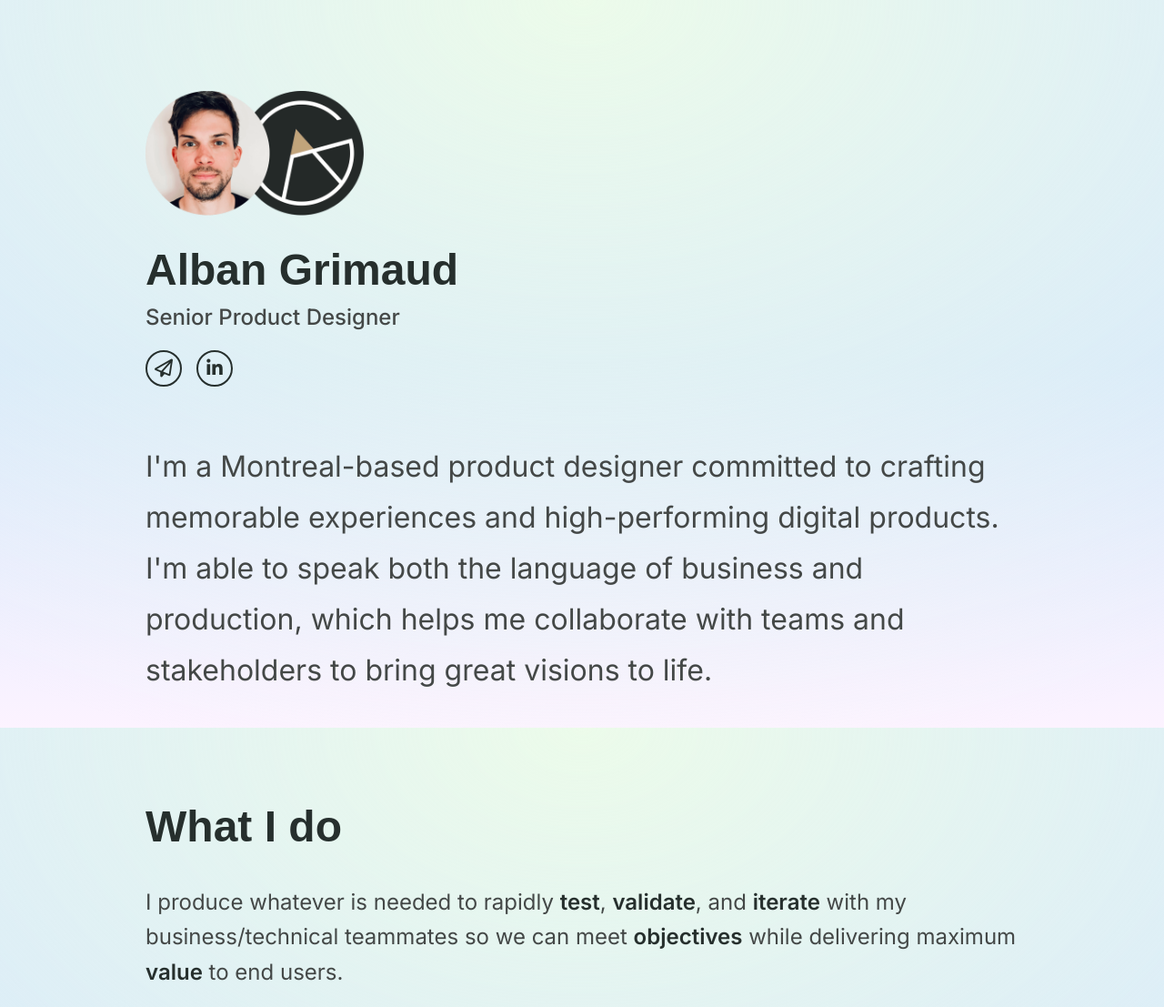
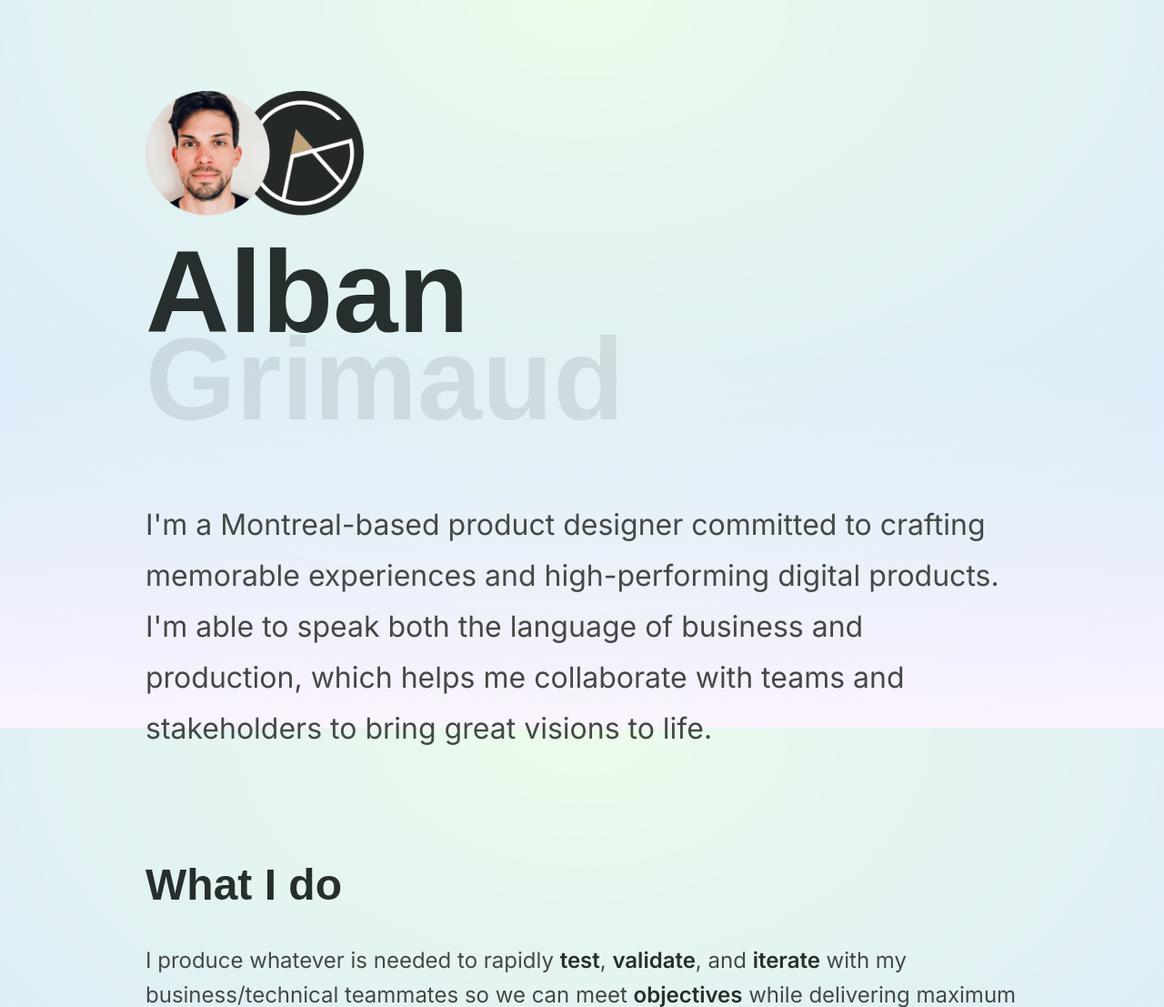
Before and after one commit to agrimaud/agrimaud.github.io, a PHP site: page / in a window 1280 px wide. Shown: the top 1107 px of the page at 91% size. Run offline with PHP 8.4, Linux system fonts and the light colour scheme; some libraries are stand-ins or nearby versions; some web fonts are replaced.

Commit message:
Update ui

```diff
--- a/index.html
+++ b/index.html
@@ -38,12 +38,12 @@
       <section class="profile">
             <img src="assets/profile-new 3.png" alt="">
             <div class="profile-info">
-              <h1>Alban Grimaud</h1>
+              <h1>Alban <br><span>Grimaud</span></h1>
               <h2>Senior Product Designer</h2>
-              <div id="profile-links">
+              <!-- <div id="profile-links">
                 <a href="mailto:alban.grimaud@gmail.com" alt="alban.grimaud@gmail.com" id="send-icon"><i class="fa-regular fa-paper-plane"></i></a>
                 <a href="http://bit.ly/2BjYlBx" alt="Linkedin" target="_blank" id="linkedin-icon"><i class="fa-brands fa-linkedin-in"></i></a>
-              </div>
+              </div> -->
           </div>
           <div class="summary">
             <p>I'm a Montreal-based product designer committed to crafting memorable experiences and high-performing digital products. I'm able to speak both the language of business and production, which helps me collaborate with teams and stakeholders to bring great visions to life.</p>
--- a/scss/index.css
+++ b/scss/index.css
@@ -38,11 +38,22 @@ h1 {
   font-family: "Phudu", sans-serif;
   margin-bottom: 8px;
   color: #262f2d;
-  font-size: 3rem;
+  font-size: 7rem;
+  line-height: 4rem;
   font-weight: 900;
+}
+@media screen and (min-width: 767px) {
+  h1 {
+    font-size: 8rem;
+    line-height: 4rem;
+  }
+}
+h1 span {
+  opacity: 10%;
 }
 
 h2 {
+  display: none;
   margin-bottom: 16px;
   font-family: "Inter", sans-serif;
   font-weight: 500;
@@ -86,32 +97,35 @@ p {
     width: 960px;
   }
 }
-.profile .profile-info {
+
+.profile-info {
   margin-bottom: 60px;
   display: flex;
   flex-direction: column;
   gap: 8px;
 }
-.profile .profile-info p {
+.profile-info p {
   margin-bottom: 24px;
   opacity: 0.7;
 }
-.profile .profile-info p i {
+.profile-info p i {
   margin-right: 8px;
   color: #444847;
 }
-.profile #profile-links {
+
+#profile-links {
   display: flex;
   flex-direction: row;
   gap: 0px;
 }
-.profile .summary p {
+
+.summary p {
   font-size: 2rem;
   line-height: 3.5rem;
   font-weight: 400;
   color: #444847;
 }
-.profile .summary span {
+.summary span {
   font-size: 2.8rem;
   margin-bottom: 40px;
   line-height: 5rem;
@@ -119,15 +133,16 @@ p {
   color: #262f2d;
 }
 @media screen and (min-width: 767px) {
-  .profile .summary span {
+  .summary span {
     font-size: 3rem;
     line-height: 4.5rem;
   }
 }
-.profile .summary h3 {
+.summary h3 {
   margin-bottom: 80px;
 }
-.profile #profile-links a {
+
+#profile-links a {
   border: 2px solid #262f2d;
   border-radius: 50%;
   width: 40px;
@@ -138,27 +153,24 @@ p {
   text-decoration: none;
   margin-right: 16px;
 }
-.profile #profile-links a :hover {
+#profile-links a :hover {
   opacity: 60%;
 }
-.profile i {
+
+i {
   vertical-align: center;
   text-align: center;
   color: #262f2d;
 }
-.profile img {
+
+img {
   width: 160px;
-  margin-bottom: 32px;
+  margin-bottom: 48px;
 }
 @media screen and (min-width: 767px) {
-  .profile img {
+  img {
     width: 240px;
   }
-}
-.profile span {
-  color: #262f2d;
-  font-size: 2.5rem;
-  text-transform: none;
 }
 
 .activities {
--- a/scss/index.scss
+++ b/scss/index.scss
@@ -42,11 +42,21 @@ h1 {
   font-family: $font-display;
   margin-bottom: 8px;
   color: $main-color;
-  font-size: 3rem;
+  font-size: 7rem;
+  line-height: 4rem;
   font-weight: 900;
+  @media screen and (min-width: $breakpoint-tablet) {
+    font-size: 8rem;
+    line-height: 4rem;;
+  }
+
+  span {
+    opacity: 10%;
+  }
 }
 
 h2 {
+  display: none;
   margin-bottom: 16px;
   font-family: $font-body;
   font-weight: 500;
@@ -98,7 +108,7 @@ p {
   @media screen and (min-width: $breakpoint-desktop) {
     width: 960px;
   }
-
+}
 .profile-info {
   margin-bottom: 60px;
   display: flex;
@@ -179,18 +189,11 @@ p {
 
   img {
     width: 160px;
-    // height: 140px;
-    margin-bottom: 32px;
+    margin-bottom: 48px;
     @media screen and (min-width: $breakpoint-tablet) {
         width: 240px;}
   }
 
-  span {
-    color: $main-color;
-    font-size: 2.5rem;
-    text-transform: none;
-  }
-}
 
 
 
```
